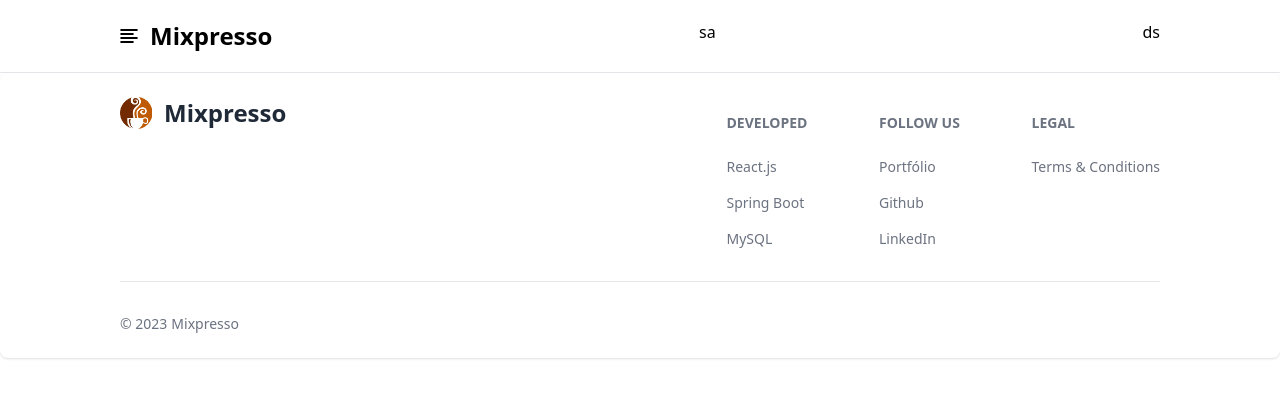
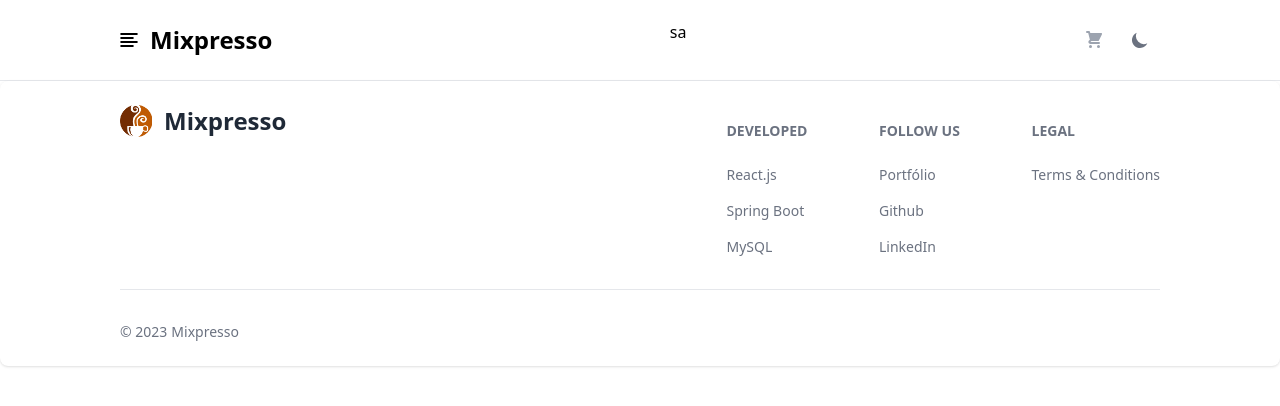
Before and after one commit to igoraugustobrz/Mixpresso, a React (Vite) app in the folder mixpresso-web/: page /home in a window 1280 px wide. Shown: the top 406 px of the page. Built offline with nearby package versions, Linux system fonts and the light colour scheme.

Commit message:
feat: componente DarkThemeToggle adicionado

```diff
--- /dev/null
+++ b/mixpresso-web/src/components/Common/DarkModeToggle.jsx
@@ -0,0 +1,13 @@
+import { DarkThemeToggle, Flowbite } from 'flowbite-react';
+
+const DarkModeToggle = () => {
+    return (
+        <>
+            <Flowbite>
+                <DarkThemeToggle />
+            </Flowbite>
+        </>
+    )
+}
+
+export default DarkModeToggle;
--- a/mixpresso-web/src/components/Header/Header.jsx
+++ b/mixpresso-web/src/components/Header/Header.jsx
@@ -1,6 +1,8 @@
-import Menu from "../Common/Menu/Menu";
+import Menu from "../Common/Menu";
 import { useState, useRef } from "react";
 import SidebarDefault from "../Sidebar/SidebarDefault";
+import DarkModeToggle from "../Common/DarkModeToggle";
+import { HiShoppingCart } from 'react-icons/hi'
 
 const Header = () => {
 
@@ -15,7 +17,12 @@ const Header = () => {
                     <div className="flex justify-between">
                         <Menu action={() => setIsMenuOppen(!isMenuOppen)} />
                         <div>sa</div>
-                        <div>ds</div>
+                        <div className="flex items-center gap-x-4">
+                            <HiShoppingCart
+                                className=" text-xl text-gray-400 cursor-pointer"
+                            />
+                            <DarkModeToggle />
+                        </div>
                     </div>
                     <SidebarDefault
                         action={() => setIsMenuOppen(!isMenuOppen)}
--- a/mixpresso-web/tailwind.config.js
+++ b/mixpresso-web/tailwind.config.js
@@ -1,7 +1,7 @@
 /* prettier-ignore */
 /** @type {import('tailwindcss').Config} */
 export default {
-  darkMode: 'media',
+  darkMode: 'class',
   content: [
     "./index.html",
     "./src/**/*.{js,ts,jsx,tsx}",
```
Also changed, not shown: mixpresso-web/src/components/Sidebar/SidebarDefault.jsx (+4 -3 lines), mixpresso-web/src/App.css (deleted), mixpresso-web/src/components/Common/Menu.jsx (renamed from mixpresso-web/src/components/Common/Menu/Menu.jsx).
